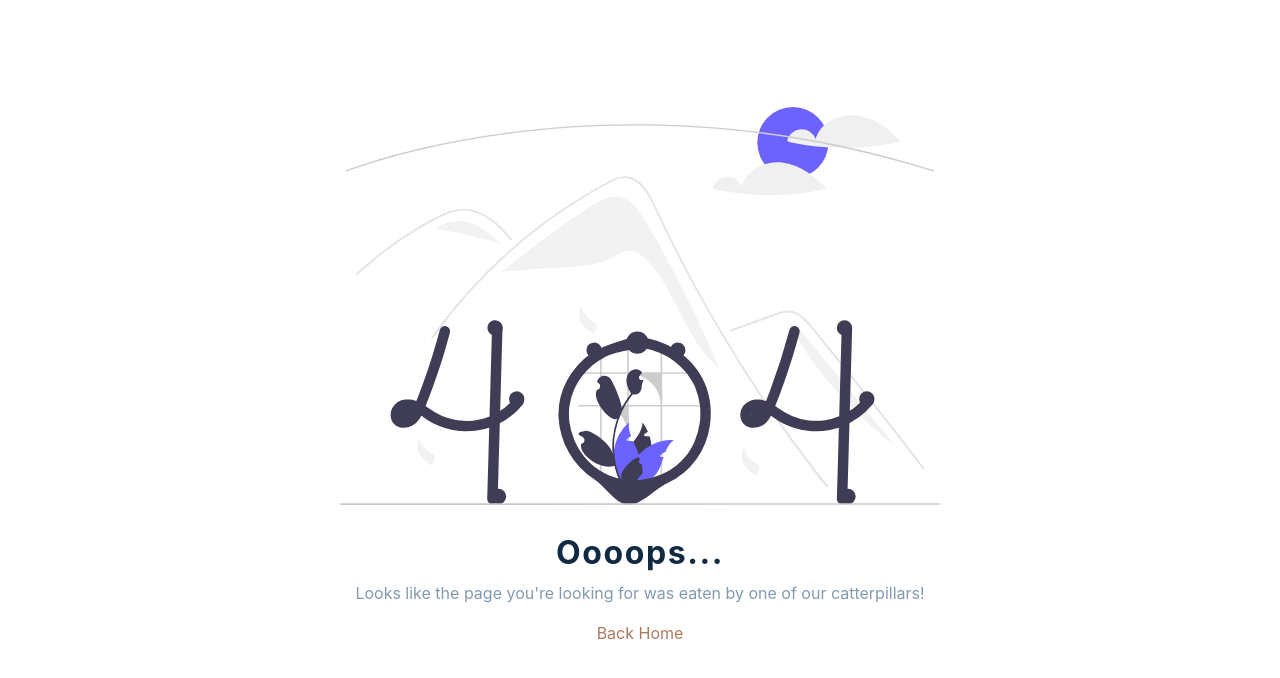
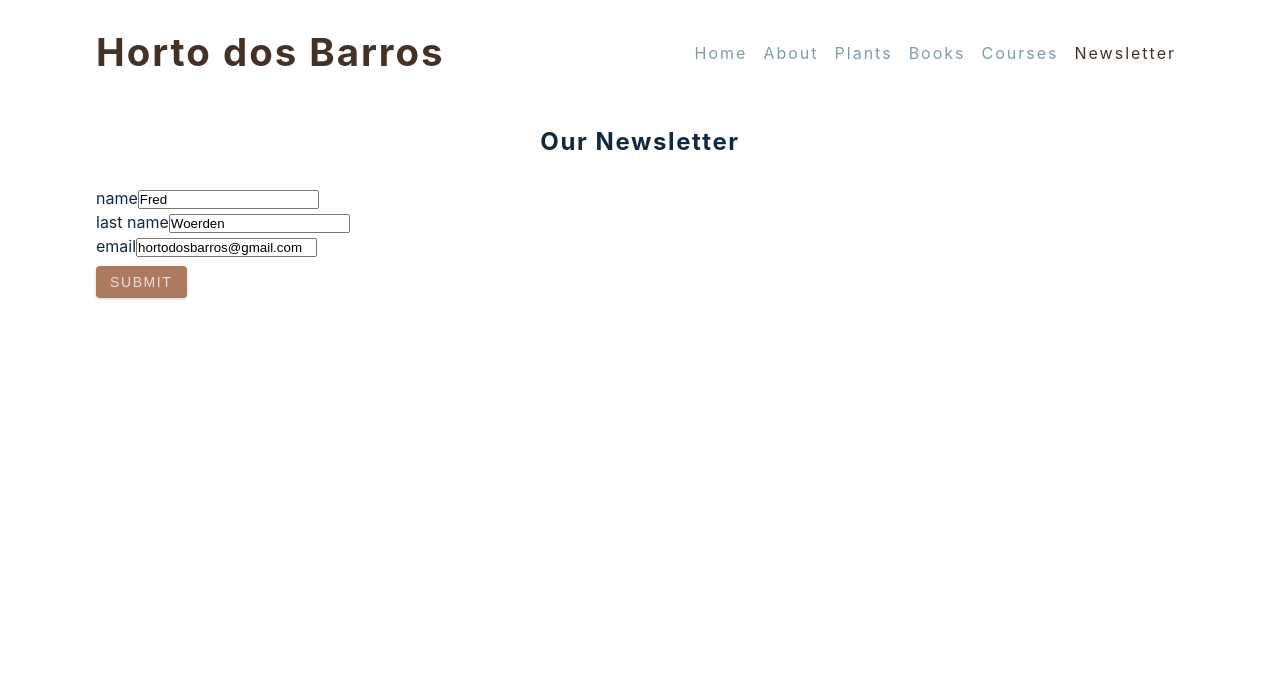
Before and after one commit to jaomateus/hortodosbarros, a React (Create React App) app: page /newsletter in a window 1280 px wide. Shown: the top 678 px of the page. Built offline with nearby package versions, Linux system fonts and the light colour scheme.

Commit message:
implement form action functionality

```diff
--- a/src/App.js
+++ b/src/App.js
@@ -11,10 +11,12 @@
   HomeLayout,
   Landing,
   SinglePageError,
+  Newsletter,
 } from "./pages";
 import { RouterProvider, createBrowserRouter } from "react-router-dom";
 import { loader as plantShopLoader } from "./pages/PlantShop";
 import { loader as plantLoader } from "./pages/Plant";
+import { action as newsletterAction } from "./pages/Newsletter";
 
 import Checkout from "./pages/Checkout";
 
@@ -49,6 +51,11 @@
         element: <BookShop />,
       },
       {
+        path: "newsletter",
+        element: <Newsletter />,
+        action: newsletterAction,
+      },
+      {
         path: "checkout",
         element: <Checkout />,
       },
--- a/src/components/navbar.js
+++ b/src/components/navbar.js
@@ -23,8 +23,8 @@
           <NavLink to="/" className="nav-link">
             Courses
           </NavLink>
-          <NavLink to="/" className="nav-link">
-            Knowledge
+          <NavLink to="/newsletter" className="nav-link">
+            Newsletter
           </NavLink>
         </div>
       </div>
--- /dev/null
+++ b/src/pages/Newsletter.js
@@ -0,0 +1,78 @@
+import React from "react";
+import { Form, redirect } from "react-router-dom";
+import axios from "axios";
+
+// The aim of these exercise was to try FormComponent and react router action
+
+export const action = async ({ request }) => {
+  const formData = await request.formData();
+  const data = Object.fromEntries(formData);
+
+  // TO BE IMPLEMENTED: after creating newsletter functionality on backend
+  // const response = await axios.post(newsletterUrl, data);
+  // toast.success(response.data.msg)
+  // return redirect('/');
+
+  return null;
+};
+
+const Newsletter = () => {
+  return (
+    <Form className="form" method="POST">
+      <h4 style={{ textAlign: "center", marginBottom: "2rem" }}>
+        our newsletter
+      </h4>
+      {/* name  */}
+      <div className="form-row">
+        <label htmlFor="name" className="form-label">
+          name
+        </label>
+        <input
+          type="text"
+          className="form-input"
+          name="name"
+          id="name"
+          required
+          defaultValue="Fred"
+        />
+      </div>
+      {/* last name  */}
+      <div className="form-row">
+        <label htmlFor="lastName" className="form-label">
+          last name
+        </label>
+        <input
+          type="text"
+          className="form-input"
+          name="lastName"
+          id="lastName"
+          required
+          defaultValue="Woerden"
+        />
+      </div>
+      {/* email  */}
+      <div className="form-row">
+        <label htmlFor="email" className="form-label">
+          email
+        </label>
+        <input
+          type="text"
+          className="form-input"
+          name="email"
+          id="email"
+          required
+          defaultValue="hortodosbarros@gmail.com"
+        />
+      </div>
+      <button
+        type="submit"
+        className="btn btn-block"
+        style={{ marginTop: "0.5rem" }}
+      >
+        submit
+      </button>
+    </Form>
+  );
+};
+
+export default Newsletter;
--- a/src/pages/index.js
+++ b/src/pages/index.js
@@ -9,3 +9,4 @@
 export { default as HomeLayout } from "./HomeLayout";
 export { default as Landing } from "./Landing";
 export { default as SinglePageError } from "./SinglePageError";
+export { default as Newsletter } from "./Newsletter";
```
Also changed, not shown: 1 other file (tests, documents, lock files or other folders).
